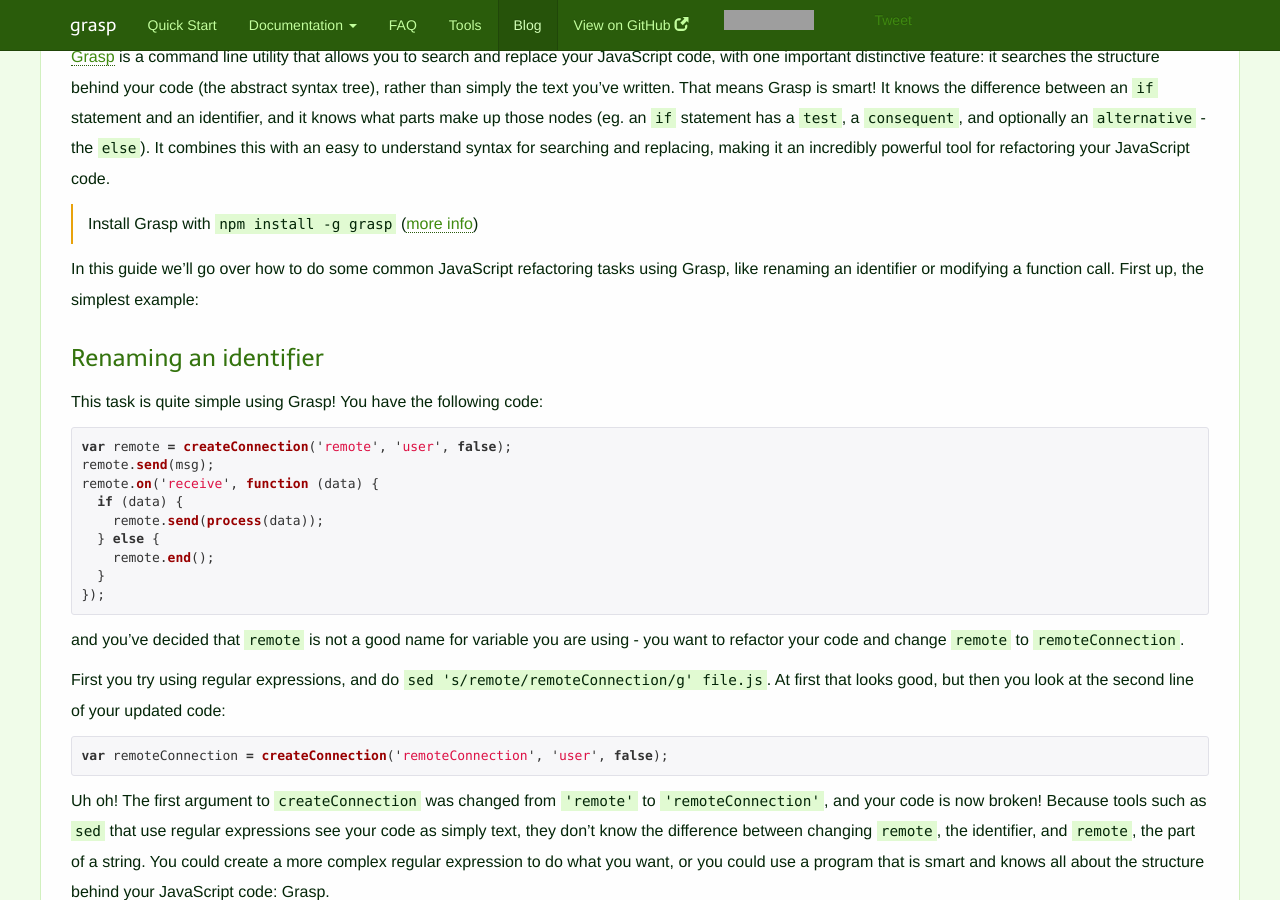
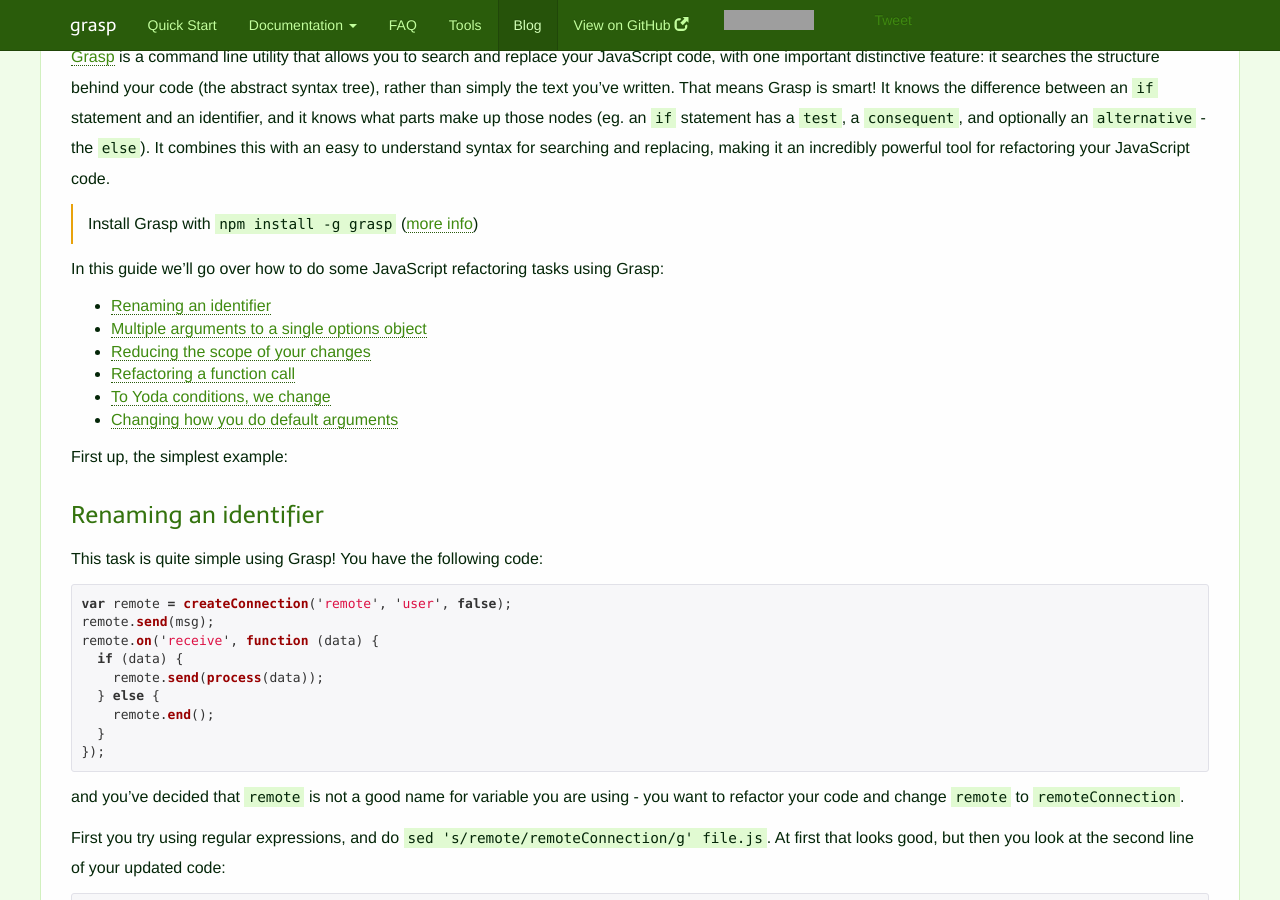
Before and after one commit to gkz/grasp, a Jekyll site: the page built from _posts/2014-01-07-refactoring-javascript-with-grasp.md, in a window 1280 px wide and 900 px high, scrolled down 364 px. Built offline with Jekyll 4.4.1, drawn with Linux system fonts in a browser that asks for light colours; comment, search, counter and statistics services are not loaded; grey boxes are pictures that could not be loaded.

Commit message:
refactor blog post - add table of contents

```diff
--- a/_posts/2014-01-07-refactoring-javascript-with-grasp.md
+++ b/_posts/2014-01-07-refactoring-javascript-with-grasp.md
@@ -15,7 +15,16 @@
 Install Grasp with <code>npm install -g grasp</code> (<a href="{{ page.base_url }}/docs/install">more info</a>)
 </p>
 
-In this guide we'll go over how to do some common JavaScript refactoring tasks using Grasp, like renaming an identifier or modifying a function call. First up, the simplest example:
+In this guide we'll go over how to do some JavaScript refactoring tasks using Grasp:
+
+- [Renaming an identifier](#renaming_an_identifier)
+- [Multiple arguments to a single options object](#multiple_arguments_to_a_single_options_object)
+- [Reducing the scope of your changes](#reducing_the_scope_of_your_changes)
+- [Refactoring a function call](#refactoring_a_function_call)
+- [To Yoda conditions, we change](#to_yoda_conditions_we_change)
+- [Changing how you do default arguments](#changing_how_you_do_default_arguments)
+
+First up, the simplest example:
 
 ### Renaming an identifier
 
```
